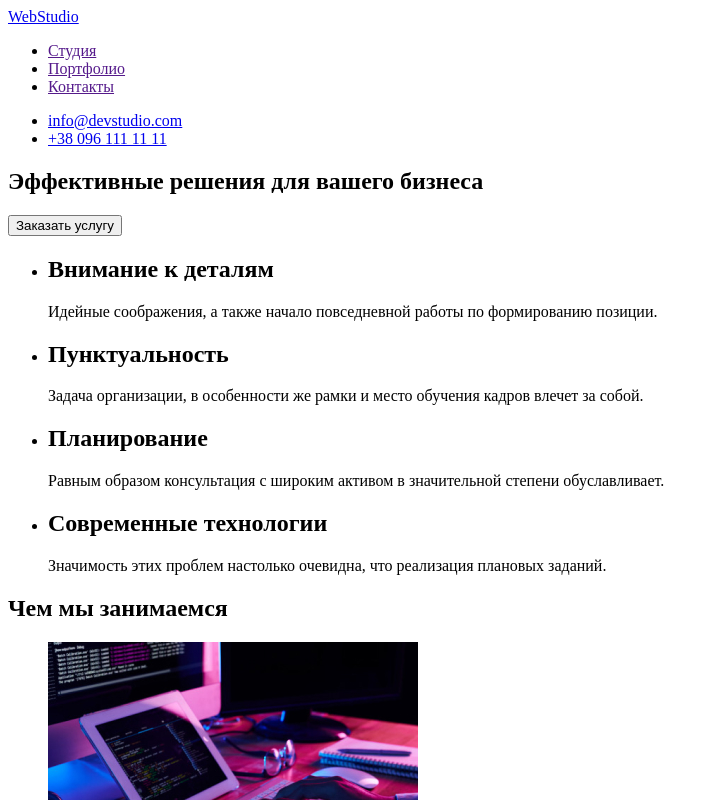
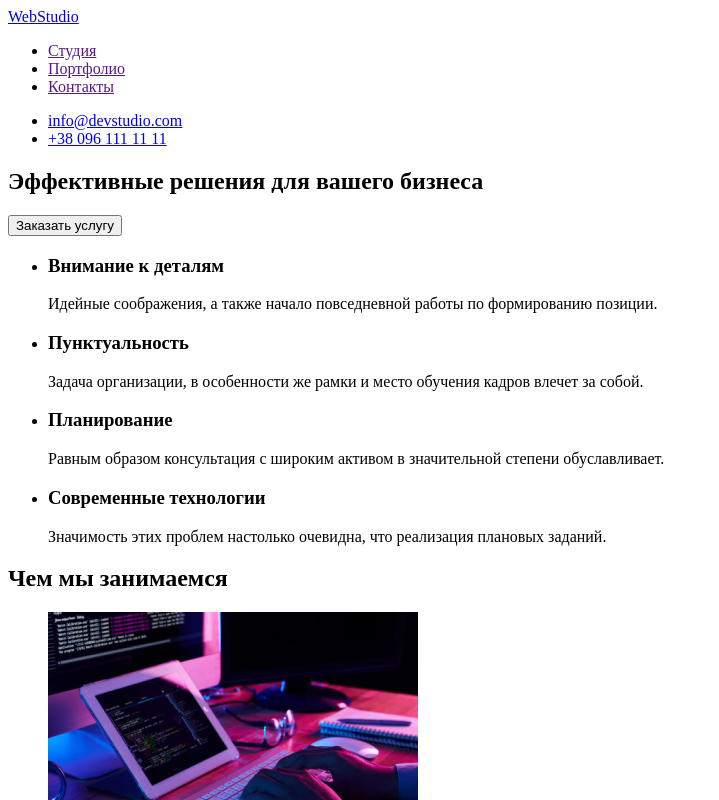
Before and after one commit to True0Devil/goit-markup-hw-01, a plain HTML site: page index.html in a window 1280 px wide. Shown: the top 800 px of the page, without its empty margins (0-719 px from the left). Drawn offline with Linux system fonts and the light colour scheme.

Commit message:
Исправляет заголовки и адрес

```diff
--- a/index.html
+++ b/index.html
@@ -32,23 +32,23 @@
       <section>
         <ul>
           <li>
-            <h2>Внимание к деталям</h2>
+            <h3>Внимание к деталям</h3>
             <p>Идейные соображения, а также начало повседневной работы по формированию позиции.</p>
           </li>
           <li>
-            <h2>Пунктуальность</h2>
+            <h3>Пунктуальность</h3>
             <p>
               Задача организации, в особенности же рамки и место обучения кадров влечет за собой.
             </p>
           </li>
           <li>
-            <h2>Планирование</h2>
+            <h3>Планирование</h3>
             <p>
               Равным образом консультация с широким активом в значительной степени обуславливает.
             </p>
           </li>
           <li>
-            <h2>Современные технологии</h2>
+            <h3>Современные технологии</h3>
             <p>Значимость этих проблем настолько очевидна, что реализация плановых заданий.</p>
           </li>
         </ul>
@@ -107,8 +107,8 @@
       <a href="./index.html">WebStudio</a>
       <address>
         <p>г. Киев, пр-т Леси Украинки, 26</p>
-        <p>info@example.com</p>
-        <p>+38 099 111 11 11</p>
+        <a href="mailto:info@example.com">info@example.com</a>
+        <a href="tel:+380961111111">+38 096 111 11 11</a>
       </address>
     </footer>
   </body>
```
